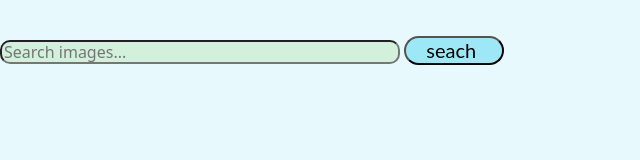
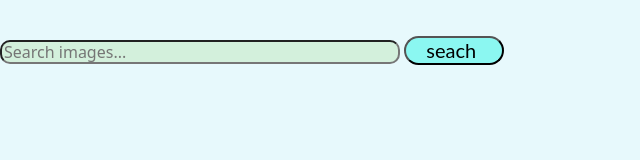
Before and after one commit to LarysaTymoshenko/goit-js-hw-13-image, a website built with Parcel: page src/index.html in a window 1280 px wide. Shown: the whole page, without its empty margins (0-640 px from the left). Built offline with nearby package versions, Linux system fonts and the light colour scheme.

Commit message:
color btn

```diff
--- a/src/sass/general.scss
+++ b/src/sass/general.scss
@@ -32,7 +32,7 @@ li {
   font-style: normal;
   font-size: 20px;
   padding-left: 0px;
-  background-color: rgb(157, 232, 247);
+  background-color: rgb(139, 247, 241);
   border-radius: 20px;
   cursor: pointer;
   transition: filter 0.3s $cubic;
```
